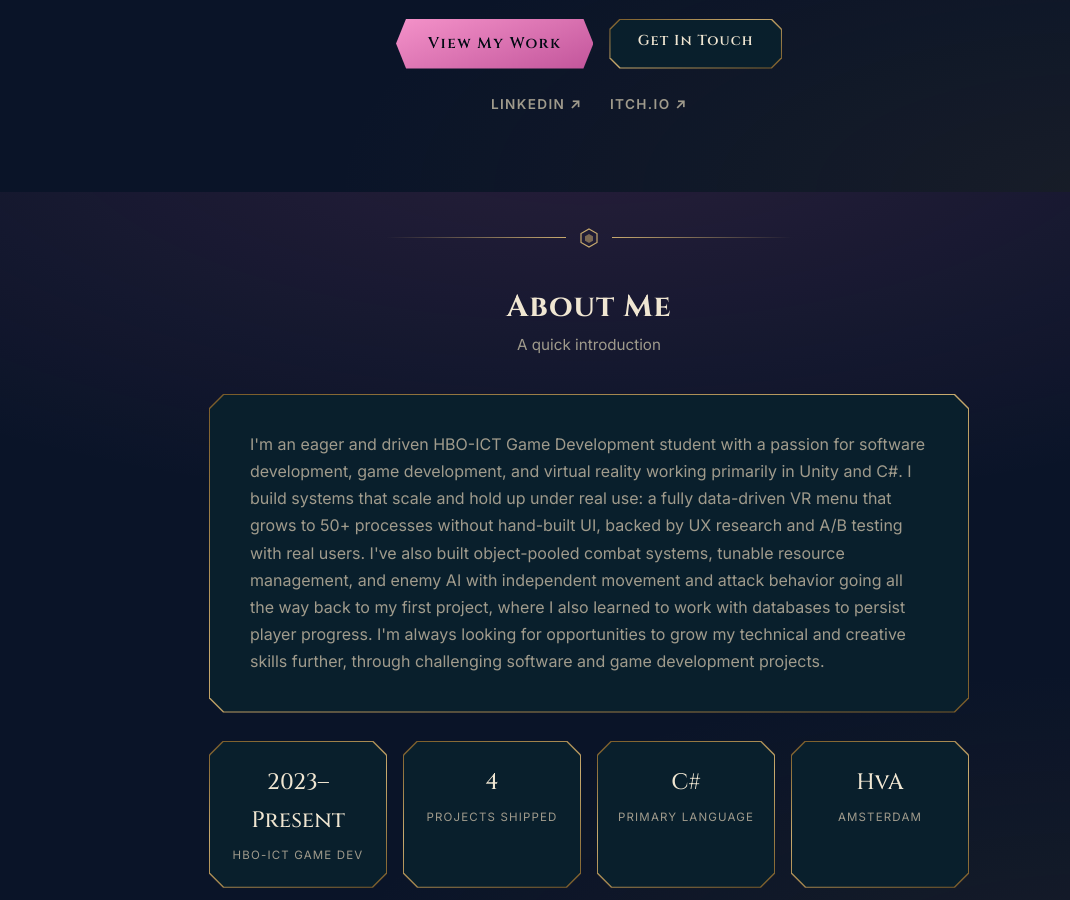
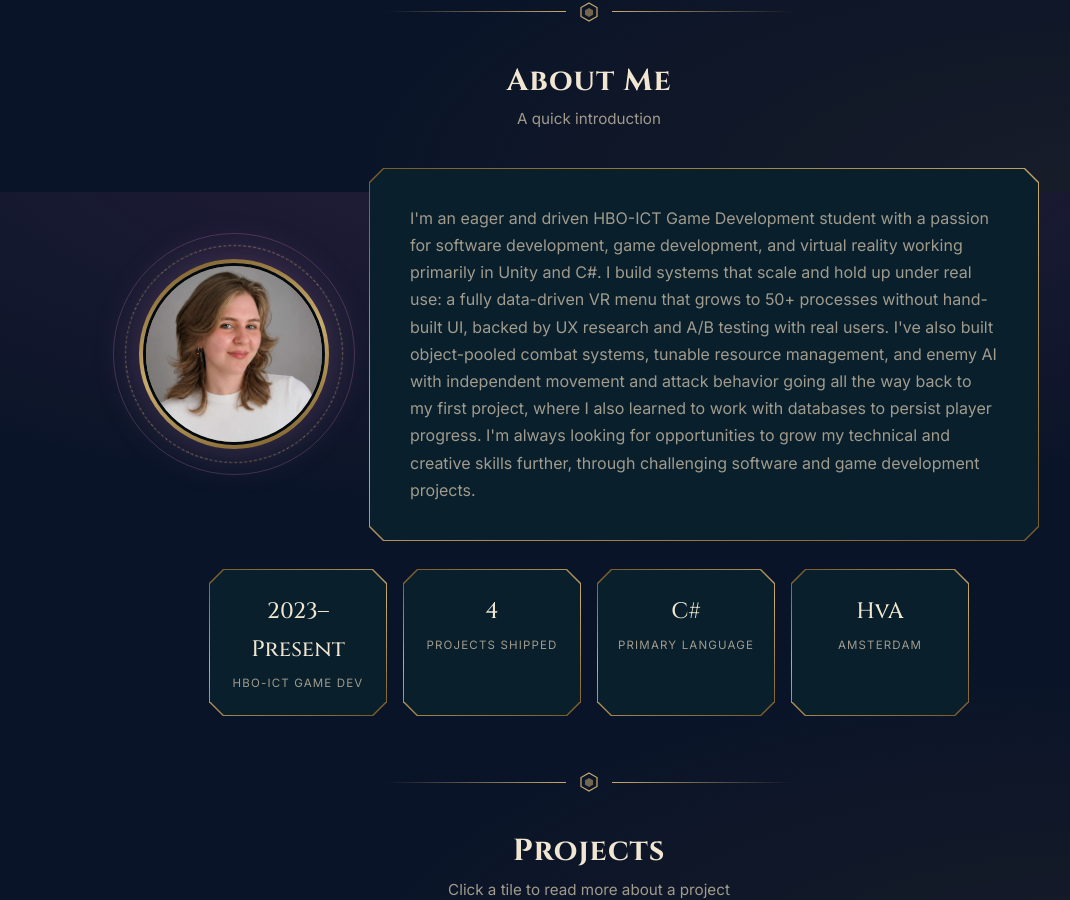
Before and after one commit to Lizanne02/Portfolio, a React (Vite) app: page / in a window 1280 px wide. Shown: the part 608-1508 px from the top of the page, without its empty margins (51-1121 px from the left). Built offline with nearby package versions, Linux system fonts and the light colour scheme.

Commit message:
indeling
indeling

```diff
--- a/src/components/About.jsx
+++ b/src/components/About.jsx
@@ -8,11 +8,17 @@ export default function About() {
       <h2 className="section-title">About Me</h2>
       <p className="section-subtitle">A quick introduction</p>
 
-      <div className="about hex-frame">
-        <div className="hex-frame__inner">
-          {profile.about.map((paragraph, i) => (
-            <p key={i}>{paragraph}</p>
-          ))}
+      <div className="about-layout">
+        <div className="about-portrait">
+          <img src="/images/portrait.jpg" alt={`Portrait of ${profile.fullName}`} />
+        </div>
+
+        <div className="about hex-frame">
+          <div className="hex-frame__inner">
+            {profile.about.map((paragraph, i) => (
+              <p key={i}>{paragraph}</p>
+            ))}
+          </div>
         </div>
       </div>
 
--- a/src/components/Hero.jsx
+++ b/src/components/Hero.jsx
@@ -3,10 +3,7 @@ import { profile } from "../data/profile.js";
 export default function Hero() {
   return (
     <section className="hero container">
-      <div className="hero-portrait">
-        <img src="/images/portrait.jpg" alt={`Portrait of ${profile.name}`} />
-      </div>
-      <h1>{profile.name}</h1>
+      <h1>{profile.fullName}</h1>
       <p className="tagline">{profile.tagline}</p>
       <p className="intro">{profile.heroIntro}</p>
 
--- a/src/data/projects.js
+++ b/src/data/projects.js
@@ -38,7 +38,7 @@ export const projects = [
     tools: ["Unity", "C#", "XR Interaction Toolkit", "Blender", "Quixel Mixer"],
     period: "2026",
     summary:
-      "Redesign of a VR menu and a modular 3D office environment for the Immersive Tech Studio — from research and A/B tests to a working world-space menu in Unity.",
+      "Redesign of a VR menu and a modular 3D office environment for the Immersive Tech Studio, from research and A/B tests to a working world-space menu in Unity.",
     highlights: [
       "Designed a fully data-driven VR menu that scales to 50+ processes without hand-built UI.",
       "Ran UX research and A/B tests to validate menu concepts with real users.",
--- a/src/styles/global.css
+++ b/src/styles/global.css
@@ -346,9 +346,62 @@ img {
 }
 
 /* ---------- About ---------- */
+.about-layout {
+  display: flex;
+  align-items: center;
+  gap: 2.5rem;
+  max-width: 900px;
+  margin: 0 auto;
+}
+
+.about-layout > * {
+  animation: rise-in 0.7s ease both;
+}
+
+.about-layout > *:nth-child(2) {
+  animation-delay: 0.15s;
+}
+
+.about-portrait {
+  position: relative;
+  width: 190px;
+  height: 190px;
+  flex-shrink: 0;
+  border-radius: 50%;
+  padding: 4px;
+  background: linear-gradient(160deg, var(--gold-dark), var(--gold), var(--gold-dark));
+  box-shadow: 0 0 45px rgba(244, 146, 201, 0.25);
+}
+
+.about-portrait::before {
+  content: "";
+  position: absolute;
+  inset: -14px;
+  border: 1px dashed rgba(200, 170, 110, 0.55);
+  border-radius: 50%;
+  animation: slow-spin 45s linear infinite;
+}
+
+.about-portrait::after {
+  content: "";
+  position: absolute;
+  inset: -26px;
+  border: 1px solid rgba(244, 146, 201, 0.22);
+  border-radius: 50%;
+}
+
+.about-portrait img {
+  width: 100%;
+  height: 100%;
+  border-radius: 50%;
+  object-fit: cover;
+  border: 3px solid var(--bg-deep);
+}
+
 .about {
   max-width: 760px;
-  margin: 0 auto;
+  margin: 0;
+  flex: 1;
 }
 
 .about .hex-frame__inner {
@@ -362,6 +415,19 @@ img {
 .about strong {
   color: var(--gold-bright);
   font-weight: 600;
+}
+
+@media (prefers-reduced-motion: reduce) {
+  .about-layout > *,
+  .about-portrait::before {
+    animation: none;
+  }
+}
+
+@media (max-width: 640px) {
+  .about-layout {
+    flex-direction: column;
+  }
 }
 
 /* ---------- Stats ---------- */
```
